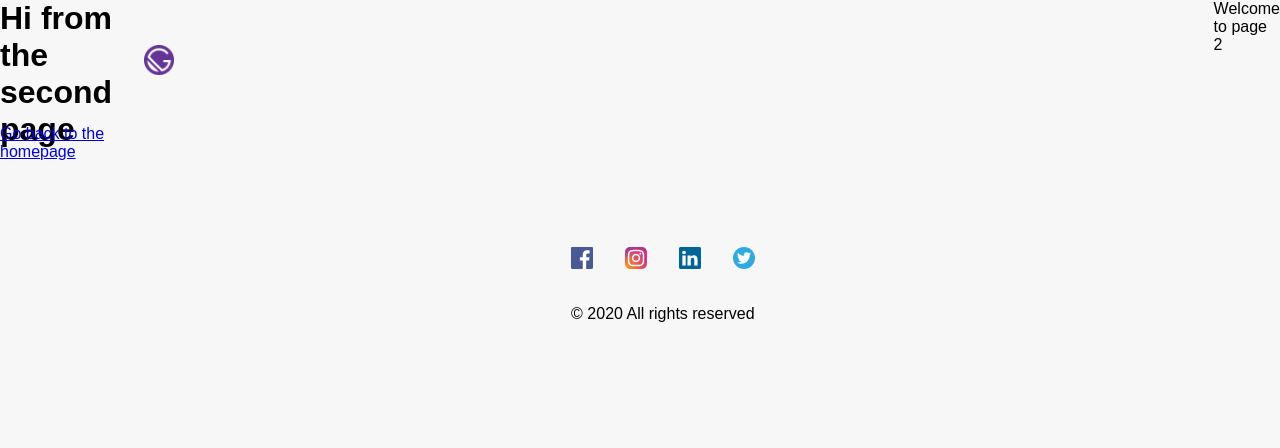
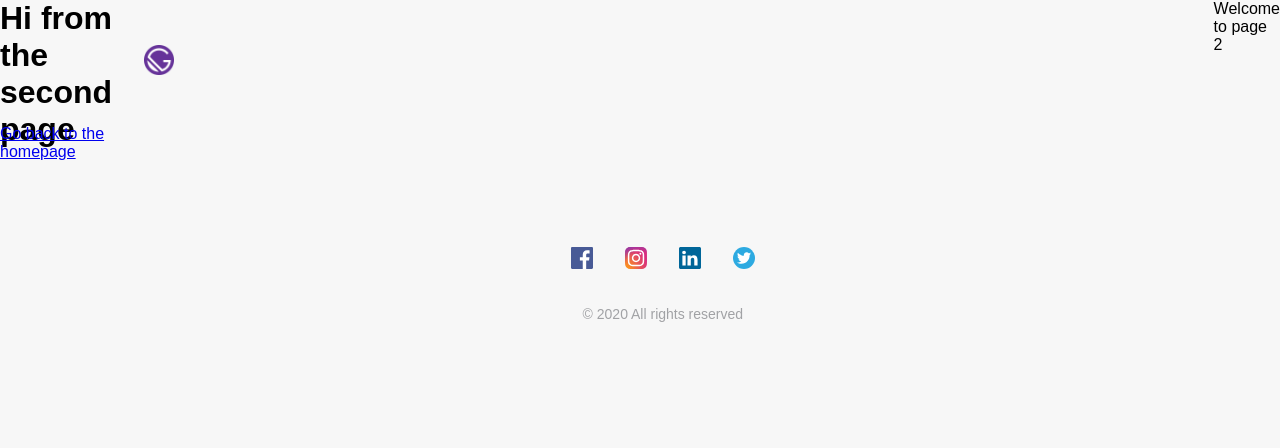
Before and after one commit to JuruSteve/my-mdx-blog, a Gatsby site: page /page-2 in a window 1280 px wide. Built offline with nearby package versions, Linux system fonts and the light colour scheme; Gatsby itself is replaced by a stand-in of ours; a web font is replaced by a local one.

Commit message:
added typography styles

```diff
--- a/src/components/Footer.js
+++ b/src/components/Footer.js
@@ -4,6 +4,7 @@ import {
   FooterWrapper,
   FooterSocialIcons,
   FooterSocialWrapper,
+  P,
 } from "../elements"
 
 export const Footer = () => {
@@ -58,7 +59,9 @@ export const Footer = () => {
             <img src={data.twitter.publicURL} alt="Twitter logo" />
           </a>
         </FooterSocialIcons>
-        <p>&copy; 2020 All rights reserved</p>
+        <P size="xSmall" color="dark3">
+          &copy; 2020 All rights reserved
+        </P>
       </FooterSocialWrapper>
     </FooterWrapper>
   )
--- /dev/null
+++ b/src/elements/TypographyElements.js
@@ -0,0 +1,111 @@
+import styled from "styled-components"
+
+export const P = styled.p`
+  margin: ${props => (props.margin ? props.margin : 0)};
+  font-size: ${props => {
+    switch (props.size) {
+      case "medium":
+        return "1.125rem"
+      case "small":
+        return "1rem"
+      case "xSmall":
+        return "0.875rem"
+      default:
+        return "1.125rem"
+    }
+  }};
+
+  line-height: ${props => {
+    switch (props.size) {
+      case "medium":
+        return "1.4375rem"
+      case "small":
+        return "1.375rem"
+      case "xSmall":
+        return "1.125rem"
+      default:
+        return "1.4375rem"
+    }
+  }};
+
+  text-decoration: ${props =>
+    props.textDecoration ? props.textDecoration : "none"};
+  font-weight: ${props => {
+    switch (props.weight) {
+      case "normal":
+        return 400
+      case "bold":
+        return 700
+      default:
+        return 400
+    }
+  }};
+  color: ${props => {
+    switch (props.color) {
+      case "dark1":
+        return props.theme.colors.dark1
+      case "dark2":
+        return props.theme.colors.dark2
+      case "dark3":
+        return props.theme.colors.dark3
+      case "light1":
+        return props.theme.colors.light1
+      case "light2":
+        return props.theme.colors.light2
+
+      default:
+        return props.theme.colors.dark1
+    }
+  }};
+  text-align: ${props => (props.textAlign ? props.textAlign : "left")};
+`
+
+export const H1 = styled.h1`
+  font-size: 2.25rem;
+  line-height: 2.5rem;
+  color: ${props => {
+    switch (props.color) {
+      case "dark1":
+        return props.theme.colors.dark1
+      case "dark2":
+        return props.theme.colors.dark2
+      case "dark3":
+        return props.theme.colors.dark3
+      case "light1":
+        return props.theme.colors.light1
+      case "light2":
+        return props.theme.colors.light2
+
+      default:
+        return props.theme.colors.dark1
+    }
+  }};
+  font-weight: 400;
+  text-align: ${props => (props.textAlign ? props.textAlign : "left")};
+  margin: ${props => (props.margin ? props.margin : 0)};
+`
+
+export const H2 = styled.h2`
+  font-size: 1.5rem;
+  line-height: 1.875rem;
+  color: ${props => {
+    switch (props.color) {
+      case "dark1":
+        return props.theme.colors.dark1
+      case "dark2":
+        return props.theme.colors.dark2
+      case "dark3":
+        return props.theme.colors.dark3
+      case "light1":
+        return props.theme.colors.light1
+      case "light2":
+        return props.theme.colors.light2
+
+      default:
+        return props.theme.colors.dark1
+    }
+  }};
+  font-weight: 400;
+  text-align: ${props => (props.textAlign ? props.textAlign : "left")};
+  margin: ${props => (props.margin ? props.margin : 0)};
+`
--- a/src/elements/index.js
+++ b/src/elements/index.js
@@ -3,3 +3,4 @@ export * from "./NavElements"
 export * from "./FooterElements"
 export * from "./ImageElements"
 export * from "./ContentElements"
+export * from "./TypographyElements"
```
